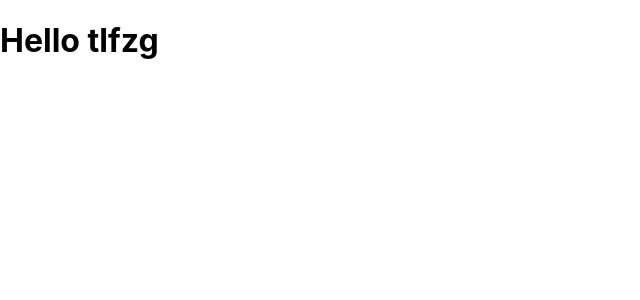
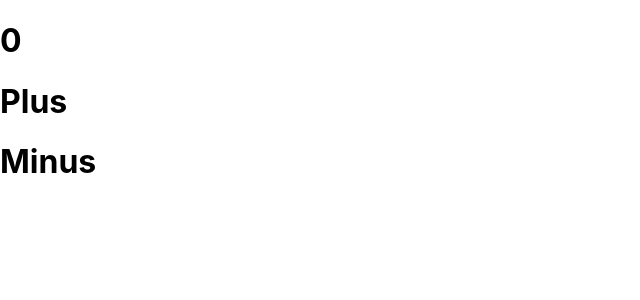
Before and after one commit to tlfzgjadyd/ReactPractice, a React (Create React App) app in the folder learning-react/: page / in a window 1280 px wide. Shown: the top 300 px of the page, without its empty margins (0-640 px from the left). Built offline with nearby package versions, Linux system fonts and the light colour scheme.

Commit message:
+ - 버튼 누를때마다 count값이 변하는 앱

```diff
--- a/learning-react/src/App.js
+++ b/learning-react/src/App.js
@@ -1,11 +1,13 @@
 import React from 'react';
 import './App.css';
 import HelloWorld from './Components/HelloWorld'
+import CounterExample from './Components/CounterExample'
 
 function App() {
   return (
    <div>
-     <HelloWorld name="tlfzg"/>
+     {/*<HelloWorld name="tlfzg"/>*/}
+     <CounterExample/>
    </div>
   );
 }
--- /dev/null
+++ b/learning-react/src/Components/CounterExample.js
@@ -0,0 +1,20 @@
+import React, {useState} from 'react'
+
+function CounterExample(){
+    const [count, setCount]=useState(0)
+    return(
+        <div>
+            <h1>
+                {count}
+            </h1>
+            <h1 onClick={() => setCount(count + 1)}>
+                Plus
+            </h1>
+
+            <h1 onClick={() => setCount(count - 1)}>
+                Minus
+            </h1>
+        </div>
+    )
+}
+export default CounterExample
--- a/learning-react/src/Components/HelloWorld.js
+++ b/learning-react/src/Components/HelloWorld.js
@@ -1,9 +1,11 @@
 import React from 'react'
 import '../App.css';
 
-function HelloWorld(props){
-    return(
- <h1> Hello {props.name} </h1>
-    );
+class HelloWorld extends React.Component{
+    render(){
+        return(
+            <h1>Hello{this.props.name}</h1>
+        )
+    }
 }
 export default HelloWorld
```
